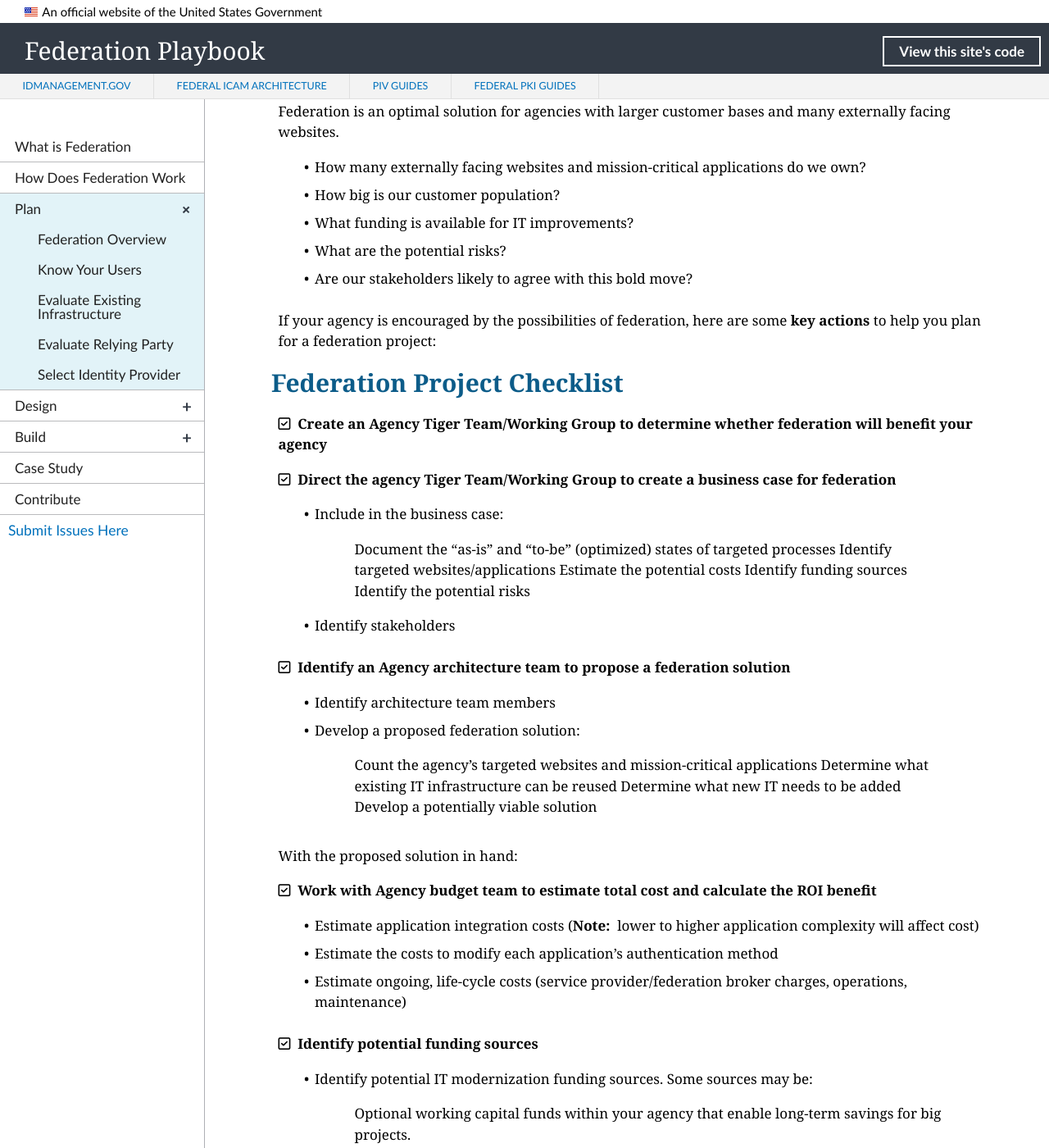
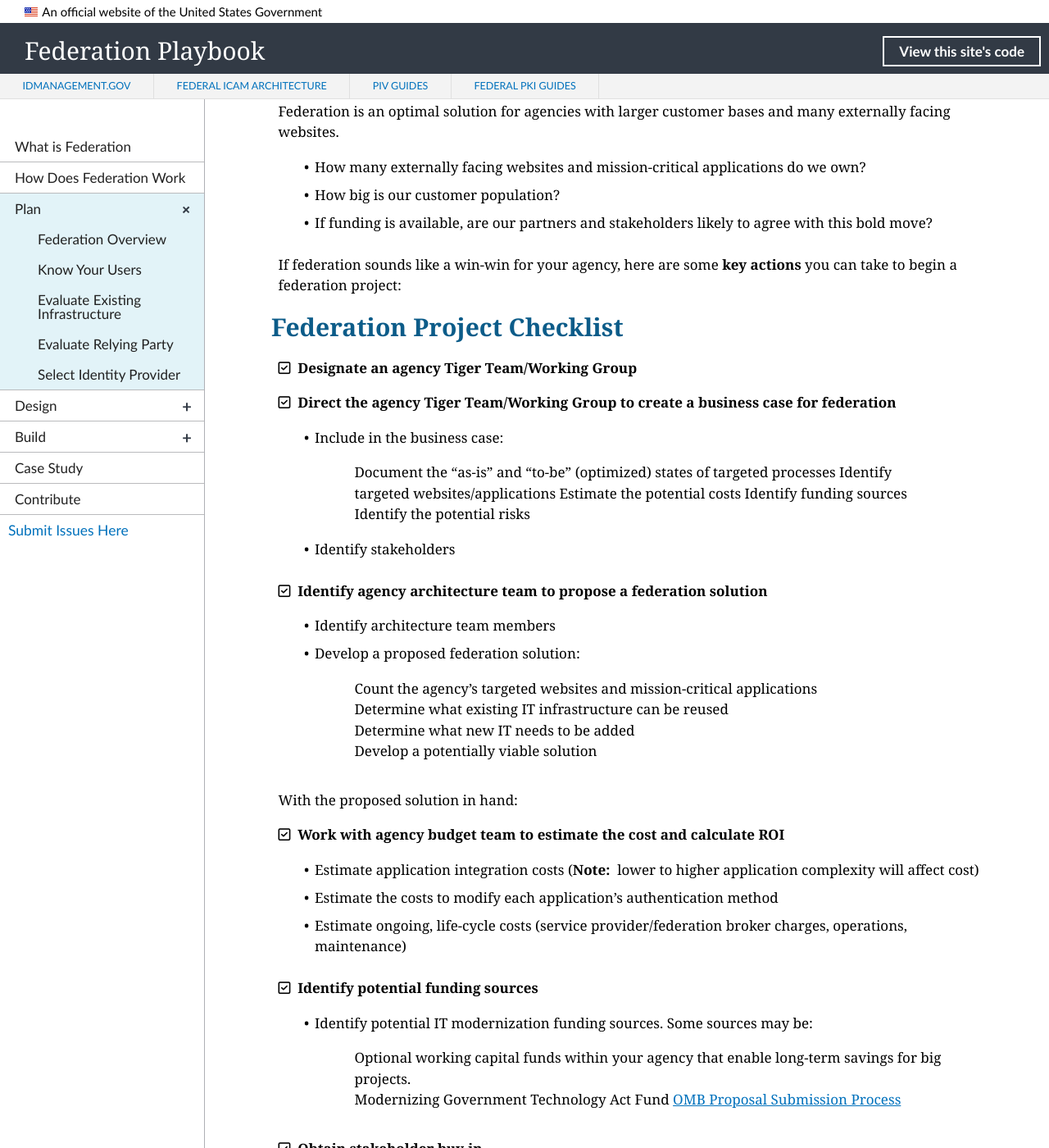
Before and after one commit to GSA/ficam-federation, a Jekyll site: the page built from _plan/00_index.md, in a window 1280 px wide and 1400 px high, scrolled down 1101 px. Shown: the whole window at 82% size. Built offline with Jekyll 4.4.1, drawn with Linux system fonts in a browser that asks for light colours; nearby versions of some CDN libraries; library files that are not in the unit come from our copies; some of the changed text lies outside the part shown.

Commit message:
Update 00_index.md
Updates

```diff
--- a/_plan/00_index.md
+++ b/_plan/00_index.md
@@ -28,21 +28,19 @@
 * Significantly reduces costs for new IT infrastructure
 * Significantly reduces costs for internal identity and access services
 
-## What Are Your Business Needs?<!--Is Federation possible only for larger agencies with large customer bases and more funding? Would smaller agencies benefit from federation and can they afford it?  Most visited websites:  https://analytics.usa.gov/-->
+## What Are Your Business Needs?
 
 Federation is an optimal solution for agencies with larger customer bases and many externally facing websites.
 
 * How many externally facing websites and mission-critical applications do we own?
-* How big is our customer population?
-* What funding is available for IT improvements?
-* What are the potential risks?
-* Are our stakeholders likely to agree with this bold move?
+* How big is our customer population?<!--Most visited Federal Government websites:  https://analytics.usa.gov/-->
+* If funding is available, are our partners and stakeholders likely to agree with this bold move?
 
-If your agency is encouraged by the possibilities of federation, here are some **key actions** to help you plan for a federation project:
+If federation sounds like a win-win for your agency, here are some **key actions** you can take to begin a federation project:
 
 ## <span style="color: #0C5C89">**Federation Project Checklist**</span>
 
-<i class="fa fa-check-square-o"></i> &nbsp;**Create an Agency Tiger Team/Working Group to determine whether federation will benefit your agency**
+<i class="fa fa-check-square-o"></i> &nbsp;**Designate an agency Tiger Team/Working Group**
 
 <i class="fa fa-check-square-o"></i> &nbsp;**Direct the agency Tiger Team/Working Group to create a business case for federation**
 * Include in the business case:
@@ -53,50 +51,55 @@
 > Identify the potential risks
 * Identify stakeholders<!--FICAM Roadmap list of Stakeholders is voluminous. How does PM identify which stakeholders must approve?-->
 
-<i class="fa fa-check-square-o"></i> &nbsp;**Identify an Agency architecture team to propose a federation solution**
+<i class="fa fa-check-square-o"></i> &nbsp;**Identify agency architecture team to propose a federation solution**
 * Identify architecture team members
-* Develop a proposed federation solution:
-> Count the agency's targeted websites and mission-critical applications
-> Determine what existing IT infrastructure can be reused
-> Determine what new IT needs to be added
-> Develop a potentially viable solution
+* Develop a proposed federation solution:<br>
+> Count the agency's targeted websites and mission-critical applications<br>
+> Determine what existing IT infrastructure can be reused<br>
+> Determine what new IT needs to be added<br>
+> Develop a potentially viable solution<br>
 
 With the proposed solution in hand:
 
-<i class="fa fa-check-square-o"></i> &nbsp;**Work with Agency budget team to estimate total cost and calculate the ROI benefit**
+<i class="fa fa-check-square-o"></i> &nbsp;**Work with agency budget team to estimate the cost and calculate ROI**
 * Estimate application integration costs (**Note:**&nbsp;&nbsp;lower to higher application complexity will affect cost)
 * Estimate the costs to modify each application's authentication method
-* Estimate ongoing, life-cycle costs (service provider/federation broker charges, operations, maintenance)<!--Explain federation broker for PM audience-->
+* Estimate ongoing, life-cycle costs (service provider/federation broker charges, operations, maintenance)<!--Explain federation broker for PM audience.  Are we suggesting that a solution might be MAX.gov or Login.gov?-->
 
 <i class="fa fa-check-square-o"></i> &nbsp;**Identify potential funding sources**
 * Identify potential IT modernization funding sources. Some sources may be:
 > Optional working capital funds within your agency that enable long-term savings for big projects.<br>
-> Modernizing Government Technology Act Fund [OMB Proposal Submission Process](https://www.whitehouse.gov/wp-content/uploads/2017/11/M-18-12.pdf){:target="_blank"}
+> Modernizing Government Technology Act Fund [OMB Proposal Submission Process](https://www.whitehouse.gov/wp-content/uploads/2017/11/M-18-12.pdf){:target="_blank"}<br>
 
 <i class="fa fa-check-square-o"></i> &nbsp;**Obtain stakeholder buy-in**
 <!--FICAM Roadmap list of stakeholders is voluminous.  How does PM know which stakeholders must approve?-->
 
-<i class="fa fa-check-square-o"></i> &nbsp;**Present federation proposal (solution, projected costs, ROI, and potential funding sources) for approval (CIO/CISO/CFO?) to proceed**
+<i class="fa fa-check-square-o"></i> &nbsp;**Present your federation proposal to CISO, CIO, and CFO**
+* Proposed solution
+* Projected costs
+* ROI
+* Potential funding sources
+* Projected timeline
 
-<i class="fa fa-check-square-o"></i> &nbsp;**CIO approval to proceed**
+<i class="fa fa-check-square-o"></i> &nbsp;**Receive CISO, CIO, and CFO approval to proceed**
 
-<i class="fa fa-check-square-o"></i> &nbsp;**Establish/designate federation project technical implementation team**
+<i class="fa fa-check-square-o"></i> &nbsp;**Designate a technical implementation team**
 * Identify technical implementation team members
 
-<i class="fa fa-check-square-o"></i> &nbsp;**Develop a federation project life-cycle schedule with major milestones**
+<i class="fa fa-check-square-o"></i> &nbsp;**Develop a project life-cycle schedule with major milestones**
 * Develop a phased project schedule with incremental milestones, including applications integration/acquisition
 
-<i class="fa fa-check-square-o"></i> &nbsp;**Evaluate and select federation broker or service providers (IdPs)**
-<**Add link to xx document [link] for guidance on evaluating**>
+<i class="fa fa-check-square-o"></i> &nbsp;**Evaluate and select federation broker(s) or service provider(s) (IdPs)**
+<**Add link to xx document [link] for guidance on how to evaluate and select**>
 
 <i class="fa fa-check-square-o"></i> &nbsp;**Enter into Service-Level Agreements (SLAs)**
 
-<i class="fa fa-check-square-o"></i> &nbsp;**Develop federation project management core documents:**
+<i class="fa fa-check-square-o"></i> &nbsp;**Develop project management core documents:**
 * Project Management Plan (with Work Breakdown Structure and Milestones)
 * Risk Management Plan
 * Communications Plan
 
-<i class="fa fa-check-square-o"></i> &nbsp;**Determine required reporting and create reporting schedule**
+<i class="fa fa-check-square-o"></i> &nbsp;**Determine required reporting and create schedule**
 * Project Status Reviews and Reporting for agency CIO and CISO [project life-cycle schedule]
 * Project Budget and Expenditures Reporting for CFO<!--roll-up to OMB reporting-->
 * FISMA
```
